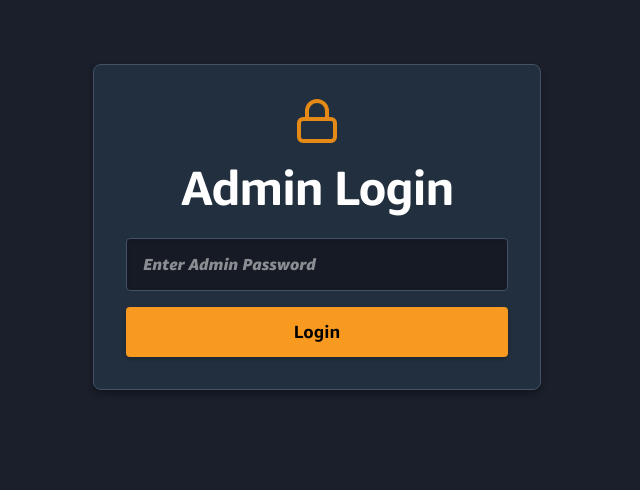
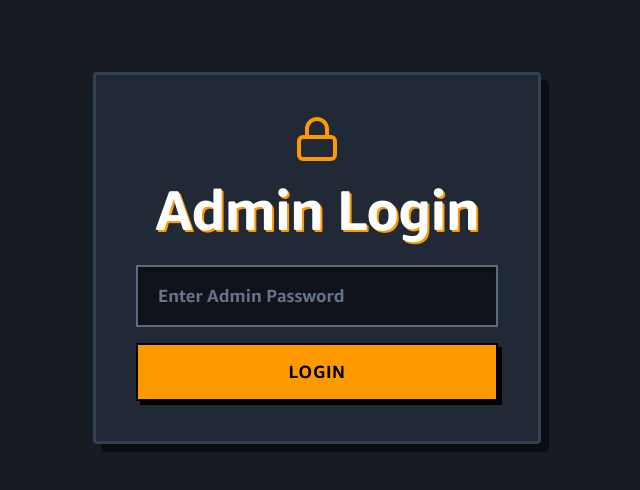
Before and after one commit to PrakharDoneria/AWS-Quiz-App, a Next.js app: page /admin in a window 1280 px wide. Shown: the top 490 px of the page, without its empty margins (323-963 px from the left). Built offline with nearby package versions, Linux system fonts and the light colour scheme.

Commit message:
feat: implement quiz administration dashboard and multi-player session workflow with lobby, play, and results management

```diff
--- a/app/globals.css
+++ b/app/globals.css
@@ -15,18 +15,19 @@
 }
 
 :root {
-  --background: #1a1f2b; /* Dark slate background */
-  --foreground: #ffffff; /* White text */
-  --primary: #f79a1f; /* AWS Orange */
-  --primary-hover: #e58a17;
-  --secondary: #af6cff; /* Purple */
-  --secondary-hover: #995cdd;
-  --tertiary: #41aff3; /* Blue */
-  --card-bg: #222f3e; /* Dark Box */
-  --border: #445167; /* Subdued border */
+  /* High-Contrast Neobrutalism Dark Theme Core */
+  --background: #171b22; /* Very dark slate, solid professional background */
+  --foreground: #ffffff; /* Stark white text */
+  --primary: #ff9900; /* AWS Orange */
+  --primary-hover: #e08700;
+  --secondary: #904cdb; /* AWS Purple */
+  --secondary-hover: #7b3cbf;
+  --tertiary: #1b85e0; /* Blue */
+  --card-bg: #212836; /* Solid Dark Box */
+  --border: #445167; /* Stark solid borders */
   --success: #00e376; /* Green */
   --danger: #ff50ff; /* Pink used for danger/alert */
-  --font-family: 'Amazon Ember', -apple-system, BlinkMacSystemFont, 'Segoe UI', Roboto, Helvetica, Arial, sans-serif;
+  --font-family: 'Amazon Ember', 'Inter', -apple-system, BlinkMacSystemFont, 'Segoe UI', Roboto, Helvetica, Arial, sans-serif;
 }
 
 body {
@@ -37,25 +38,31 @@ body {
   min-height: 100vh;
   display: flex;
   flex-direction: column;
+  -webkit-font-smoothing: antialiased;
+  -moz-osx-font-smoothing: grayscale;
 }
 
 * {
   box-sizing: border-box;
 }
 
-/* Typography */
+/* Typography Polish */
 h1, h2, h3, h4 {
   margin-top: 0;
   font-weight: 800;
-  letter-spacing: -0.03em;
+  letter-spacing: -0.02em;
   color: var(--foreground);
 }
 
 h1 {
-  font-size: 3rem;
+  font-size: 3.5rem;
   margin-bottom: 0.5rem;
   line-height: 1.1;
+  text-shadow: 2px 2px 0px var(--primary); /* Neobrutalist text pop */
 }
+
+h2 { font-size: 2.25rem; }
+h3 { font-size: 1.5rem; }
 
 p {
   color: #cccccc;
@@ -66,14 +73,22 @@ p {
 /* Neobrutalism Cards */
 .glass-panel, .neo-card {
   background: var(--card-bg);
-  border: 1px solid var(--border);
-  border-radius: 8px;
-  padding: 2rem;
-  box-shadow: 0 4px 6px rgba(0, 0, 0, 0.3);
-  transition: transform 0.2s ease, box-shadow 0.2s ease;
+  /* Stark, solid 2px borders, no blur */
+  border: 3px solid #324054;
+  border-radius: 4px;
+  padding: 2.5rem;
+  /* Hard offset shadow */
+  box-shadow: 8px 8px 0px 0px rgba(0, 0, 0, 0.5);
+  transition: transform 0.15s ease, box-shadow 0.15s ease, border-color 0.15s ease;
 }
 
-/* Buttons */
+.glass-panel:hover {
+  transform: translate(-2px, -2px);
+  box-shadow: 10px 10px 0px 0px rgba(0, 0, 0, 0.6);
+  border-color: #4b607c;
+}
+
+/* Premium Neobrutalism Buttons */
 .btn {
   display: inline-flex;
   align-items: center;
@@ -81,113 +96,139 @@ p {
   gap: 0.5rem;
   background-color: var(--primary);
   color: #000000;
-  border: none;
-  padding: 0.75rem 1.5rem;
+  border: 2px solid #000000;
+  padding: 0.85rem 1.75rem;
   font-size: 1.1rem;
-  font-weight: 700;
-  border-radius: 4px;
+  font-weight: 800;
+  border-radius: 0px; /* Sharp corners */
   cursor: pointer;
-  box-shadow: 0 2px 4px rgba(0,0,0,0.2);
-  transition: all 0.15s ease;
+  /* Stark shadow */
+  box-shadow: 4px 4px 0px 0px #000000;
+  transition: all 0.1s ease;
   text-decoration: none;
+  letter-spacing: 0.03em;
+  text-transform: uppercase;
 }
 
 .btn:hover:not(:disabled) {
   background-color: var(--primary-hover);
-  transform: translateY(-1px);
-  box-shadow: 0 4px 6px rgba(0,0,0,0.3);
+  transform: translate(-1px, -1px);
+  box-shadow: 5px 5px 0px 0px #000000;
 }
 
 .btn:active:not(:disabled) {
-  transform: translateY(1px);
-  box-shadow: 0 1px 2px rgba(0,0,0,0.2);
+  transform: translate(2px, 2px);
+  box-shadow: 2px 2px 0px 0px #000000;
 }
 
 .btn:disabled {
-  opacity: 0.6;
+  opacity: 0.5;
   cursor: not-allowed;
   transform: none !important;
-  box-shadow: 0 2px 4px rgba(0,0,0,0.2) !important;
+  box-shadow: 4px 4px 0px 0px #000000 !important;
 }
 
 .btn-secondary {
-  background-color: var(--card-bg);
+  background-color: #324054;
   color: var(--foreground);
-  border: 1px solid var(--border);
+  border: 2px solid #000000;
 }
 
 .btn-secondary:hover:not(:disabled) {
-  background-color: #2a384a;
+  background-color: #4b607c;
 }
 
 /* Inputs */
 .input {
   width: 100%;
-  padding: 0.85rem 1rem;
-  background: #151a24;
-  border: 1px solid var(--border);
-  border-radius: 4px;
+  padding: 1rem 1.25rem;
+  background: #10141a;
+  border: 2px solid #5a6b82;
+  border-radius: 0px; /* Sharp */
   color: var(--foreground);
-  font-size: 1rem;
+  font-size: 1.1rem;
   font-family: inherit;
-  font-weight: 500;
-  box-shadow: inset 0 2px 4px rgba(0,0,0,0.1);
-  transition: all 0.2s ease;
+  font-weight: 700;
+  transition: all 0.15s ease;
+  box-shadow: inset 2px 2px 5px rgba(0,0,0,0.3);
+}
+
+.input::placeholder {
+  color: #64748b;
 }
 
 .input:focus {
   outline: none;
-  border-color: var(--tertiary);
-  box-shadow: 0 0 0 2px rgba(65, 175, 243, 0.3);
+  border-color: var(--primary);
+  background: #171b22;
+  /* Thick highlight border on focus */
+  box-shadow: 4px 4px 0px 0px var(--primary);
 }
 
 /* Special Elements */
 .badge {
   background-color: var(--secondary);
-  border: 2px solid var(--border);
-  border-radius: 20px;
-  padding: 0.25rem 0.75rem;
+  border: 2px solid #000000;
+  color: #ffffff;
+  border-radius: 0px;
+  padding: 0.35rem 0.85rem;
   font-weight: 800;
-  box-shadow: 2px 2px 0px 0px var(--border);
+  box-shadow: 2px 2px 0px 0px #000000;
+  letter-spacing: 0.05em;
+  text-transform: uppercase;
 }
 
 .score-box {
-  background-color: var(--tertiary);
-  border: 3px solid var(--border);
-  border-radius: 12px;
-  box-shadow: 4px 4px 0px 0px var(--border);
+  background-color: #212836;
+  border: 3px solid var(--tertiary);
+  border-radius: 0px;
+  box-shadow: 6px 6px 0px 0px var(--tertiary);
 }
 
 /* Utilities */
 .container {
   width: 100%;
-  max-width: 800px;
+  max-width: 900px;
   margin: 0 auto;
-  padding: 2rem 1rem;
+  padding: 2.5rem 1.5rem;
 }
 
 .flex { display: flex; }
 .flex-col { flex-direction: column; }
+.flex-row { flex-direction: row; }
 .items-center { align-items: center; }
+.items-start { align-items: flex-start; }
 .justify-center { justify-content: center; }
 .justify-between { justify-content: space-between; }
 .gap-2 { gap: 0.5rem; }
 .gap-3 { gap: 0.75rem; }
 .gap-4 { gap: 1rem; }
+.gap-6 { gap: 1.5rem; }
 .mt-2 { margin-top: 0.5rem; }
 .mt-4 { margin-top: 1rem; }
 .mt-8 { margin-top: 2rem; }
+.mt-12 { margin-top: 3rem; }
 .mb-2 { margin-bottom: 0.5rem; }
 .mb-4 { margin-bottom: 1rem; }
 .mb-6 { margin-bottom: 1.5rem; }
 .mb-8 { margin-bottom: 2rem; }
+.mb-12 { margin-bottom: 3rem; }
+.mb-16 { margin-bottom: 4rem; }
 .pb-2 { padding-bottom: 0.5rem; }
 .pb-4 { padding-bottom: 1rem; }
 .pb-6 { padding-bottom: 1.5rem; }
+.pt-4 { padding-top: 1rem; }
+.pt-12 { padding-top: 3rem; }
 .px-4 { padding-left: 1rem; padding-right: 1rem; }
+.px-6 { padding-left: 1.5rem; padding-right: 1.5rem; }
+.px-8 { padding-left: 2rem; padding-right: 2rem; }
 .py-1 { padding-top: 0.25rem; padding-bottom: 0.25rem; }
+.py-2 { padding-top: 0.5rem; padding-bottom: 0.5rem; }
+.py-3 { padding-top: 0.75rem; padding-bottom: 0.75rem; }
 .py-4 { padding-top: 1rem; padding-bottom: 1rem; }
 .py-8 { padding-top: 2rem; padding-bottom: 2rem; }
+.py-10 { padding-top: 2.5rem; padding-bottom: 2.5rem; }
+.py-12 { padding-top: 3rem; padding-bottom: 3rem; }
 .p-2 { padding: 0.5rem; }
 .p-3 { padding: 0.75rem; }
 .p-4 { padding: 1rem; }
@@ -195,6 +236,10 @@ p {
 .text-center { text-align: center; }
 .text-left { text-align: left; }
 .w-full { width: 100%; }
+.h-12 { height: 3rem; }
+.w-12 { width: 3rem; }
+.w-20 { width: 5rem; }
+.h-20 { height: 5rem; }
 .max-w-md { max-width: 28rem; }
 .max-w-xl { max-width: 36rem; }
 .max-w-2xl { max-width: 42rem; }
@@ -202,6 +247,7 @@ p {
 .mx-auto { margin-left: auto; margin-right: auto; }
 .font-bold { font-weight: 700; }
 .font-medium { font-weight: 500; }
+.font-normal { font-weight: 400; }
 .text-sm { font-size: 0.875rem; }
 .text-lg { font-size: 1.125rem; }
 .text-xl { font-size: 1.25rem; }
@@ -211,66 +257,80 @@ p {
 .tracking-wider { letter-spacing: 0.05em; }
 .tracking-widest { letter-spacing: 0.1em; }
 .uppercase { text-transform: uppercase; }
-.border-b { border-bottom: 3px solid var(--border); }
-.border-t { border-top: 3px solid var(--border); }
-.rounded-md { border-radius: 0.375rem; }
-.rounded-lg { border-radius: 0.5rem; }
-.rounded-xl { border-radius: 1rem; }
+.border-b { border-bottom: 2px solid var(--border); }
+.border-t { border-top: 2px solid var(--border); }
+.rounded-md { border-radius: 4px; }
+.rounded-lg { border-radius: 4px; }
+.rounded-xl { border-radius: 4px; }
 .overflow-hidden { overflow: hidden; }
 .relative { position: relative; }
 .absolute { position: absolute; }
 .flex-1 { flex: 1 1 0%; }
+.opacity-70 { opacity: 0.7; }
+.whitespace-nowrap { white-space: nowrap; }
 
 .grid { display: grid; }
 .grid-cols-2 { grid-template-columns: repeat(2, minmax(0, 1fr)); }
 @media (max-width: 640px) {
   .grid-cols-2 { grid-template-columns: 1fr; }
+  .md\:flex-row { flex-direction: column !important; }
+}
+@media (min-width: 768px) {
+  .md\:flex-row { flex-direction: row; }
 }
 
 /* Helper colors for list items etc */
-.bg-white { background-color: #ffffff; }
+.bg-white { background-color: #ffffff; color: #000; }
 .bg-black { background-color: #000000; }
 .text-white { color: #ffffff; }
 .text-danger { color: var(--danger); }
 .text-success { color: var(--success); }
-.text-primary { color: var(--primary-hover); }
+.text-primary { color: var(--primary); }
 .text-transparent { color: transparent; }
-.text-yellow-400 { color: #facc15; }
-.text-gray-300 { color: #666666; }
-.text-gray-400 { color: #555555; }
-.text-gray-500 { color: #444444; }
+.text-yellow-400 { color: #fbbf24; }
+.text-gray-300 { color: #d1d5db; }
+.text-gray-400 { color: #9ca3af; }
+.text-gray-500 { color: #6b7280; }
 .text-amber-600 { color: #d97706; }
 
-/* Override legacy transparent styles used in dark mode */
+/* Override legacy styles used in dark mode */
 .bg-white\/5, .bg-white\/10, .bg-black\/20, .bg-black\/30, .bg-black\/40 {
-  background-color: var(--card-bg);
-  border: 1px solid var(--border);
-  box-shadow: 0 2px 4px rgba(0,0,0,0.2);
+  background-color: #2a3441;
+  border: 2px solid #000000;
+  box-shadow: 2px 2px 0px 0px #000000;
 }
 
 .bg-primary\/20 {
   background-color: var(--primary) !important;
-  border: 1px solid var(--primary-hover) !important;
-  box-shadow: 0 2px 4px rgba(0,0,0,0.2) !important;
+  border: 2px solid #000000 !important;
   color: #000000 !important;
+  box-shadow: 2px 2px 0px 0px #000000 !important;
 }
 
 .bg-success\/20 {
   background-color: var(--success) !important;
-  border: 1px solid #00c266 !important;
-  box-shadow: 0 2px 4px rgba(0,0,0,0.2) !important;
-  color: #000 !important;
+  border: 2px solid #000000 !important;
+  color: #000000 !important;
+  box-shadow: 2px 2px 0px 0px #000000 !important;
 }
 
 .bg-danger\/20 {
   background-color: var(--danger) !important;
-  border: 1px solid #e040e0 !important;
-  box-shadow: 0 2px 4px rgba(0,0,0,0.2) !important;
-  color: #fff !important;
+  border: 2px solid #000000 !important;
+  color: #ffffff !important;
+  box-shadow: 2px 2px 0px 0px #000000 !important;
+}
+
+.bg-red-500\/10 {
+  background-color: #3b1c21;
+}
+.border-red-500\/50 {
+  border: 2px solid var(--danger);
+  box-shadow: 4px 4px 0px 0px var(--danger);
 }
 
 .border-white\/10, .border-white\/5, .border-white\/20 {
-  border-color: var(--border) !important;
+  border-color: #000000 !important;
 }
 
 .bg-transparent {
@@ -284,3 +344,4 @@ p {
 .hover\:text-red-400:hover { color: #f87171; }
 .hover\:text-danger:hover { color: var(--danger); }
 .cursor-pointer { cursor: pointer; }
+.transition-colors { transition-property: color, background-color, border-color, text-decoration-color, fill, stroke; transition-timing-function: cubic-bezier(0.4, 0, 0.2, 1); transition-duration: 150ms; }
```
